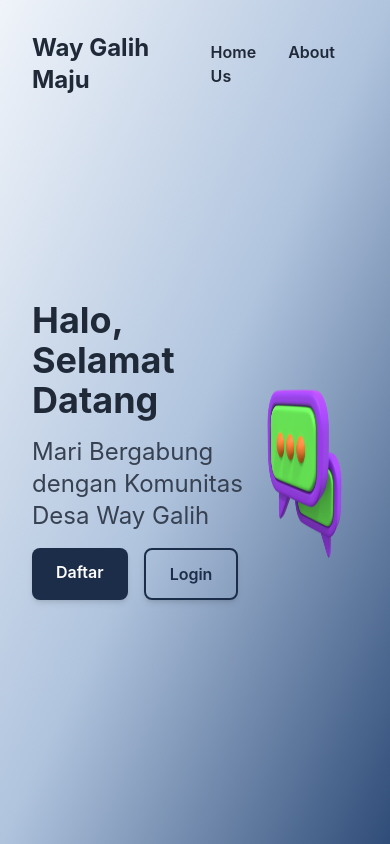
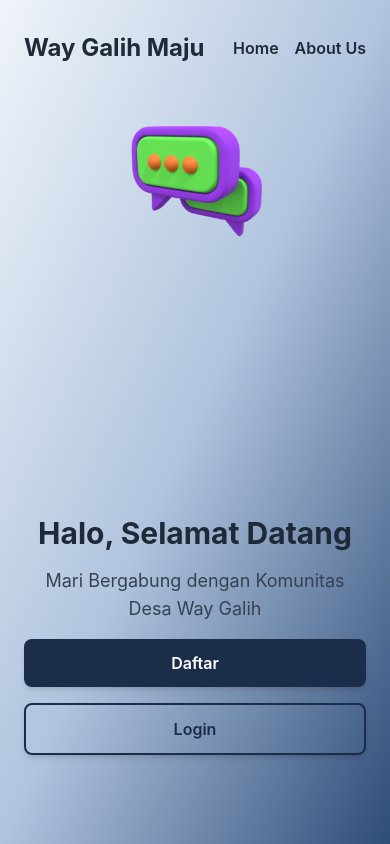
Before and after one commit to samanbrembo14/way-galih-project, a React (Create React App) app: page / in a window 390 px wide. Built offline with nearby package versions, Linux system fonts and the light colour scheme.

Commit message:
updateee

```diff
--- a/src/components/InfoDetailPage.js
+++ b/src/components/InfoDetailPage.js
@@ -76,7 +76,7 @@ const InfoDetailPage = () => {
                         <img
                             src={`http://localhost:5000${infoDetail.image}`}
                             alt={infoDetail.title}
-                            className="max-w-lg h-auto rounded shadow-lg"
+                            className="w-full max-w-md h-auto rounded-lg shadow-lg object-cover"
                         />
                     </div>
                 )}
--- a/src/components/LandingPage.js
+++ b/src/components/LandingPage.js
@@ -3,36 +3,50 @@ import { Link } from 'react-router-dom';
 
 const LandingPage = () => {
     return (
-        <div className="min-h-screen bg-gradient-to-br from-[#f0f4fa] via-[#b0c4de] to-[#2F4C78] px-8 py-4">
+        <div className="min-h-screen bg-gradient-to-br from-[#f0f4fa] via-[#b0c4de] to-[#2F4C78] px-6 py-4">
             {/* Header */}
-            <header className="flex justify-between items-center py-4">
+            <header className="flex flex-wrap justify-between items-center py-4">
                 <h1 className="text-2xl font-bold text-gray-800">Way Galih Maju</h1>
-                <nav className="space-x-8">
-                    <Link to="/" className="text-gray-800 font-semibold hover:text-gray-600">Home</Link>
-                    <Link to="/about" className="text-gray-800 font-semibold hover:text-gray-600">About Us</Link>
+                <nav className="flex space-x-4">
+                    <Link to="/" className="text-gray-800 font-semibold hover:text-gray-600">
+                        Home
+                    </Link>
+                    <Link to="/about" className="text-gray-800 font-semibold hover:text-gray-600">
+                        About Us
+                    </Link>
                 </nav>
             </header>
 
             {/* Main Content */}
-            <div className="flex items-center justify-between min-h-[80vh]">
-                <div className="text-left max-w-lg space-y-4">
-                    <h2 className="text-4xl font-bold text-gray-800">
+            <div className="flex flex-col-reverse lg:flex-row items-center justify-between min-h-[80vh] gap-8">
+                <div className="text-center lg:text-left max-w-lg space-y-4">
+                    <h2 className="text-3xl lg:text-4xl font-bold text-gray-800">
                         Halo, Selamat Datang
                     </h2>
-                    <p className="text-2xl text-gray-700">
+                    <p className="text-lg lg:text-2xl text-gray-700">
                         Mari Bergabung dengan Komunitas Desa Way Galih
                     </p>
-                    <div className="flex space-x-4">
-                        <Link to="/register" className="px-6 py-3 bg-[#1B2D48] text-white rounded-lg font-semibold shadow-md hover:bg-opacity-90">
+                    <div className="flex flex-col lg:flex-row space-y-4 lg:space-y-0 lg:space-x-4 items-center lg:items-start">
+                        <Link
+                            to="/register"
+                            className="w-full lg:w-auto px-6 py-3 bg-[#1B2D48] text-white rounded-lg font-semibold shadow-md hover:bg-opacity-90 text-center"
+                        >
                             Daftar
                         </Link>
-                        <Link to="/login" className="px-6 py-3 border-2 border-[#1B2D48] text-[#1B2D48] rounded-lg font-semibold shadow-md hover:bg-[#1B2D48] hover:text-white">
+                        <Link
+                            to="/login"
+                            className="w-full lg:w-auto px-6 py-3 border-2 border-[#1B2D48] text-[#1B2D48] rounded-lg font-semibold shadow-md hover:bg-[#1B2D48] hover:text-white text-center"
+                        >
                             Login
                         </Link>
                     </div>
                 </div>
-                <div className="mt-8">
-                    <img src="/Images/Chatting.png" alt="Chat Icon" className="w-65 h-64" />
+                <div className="flex justify-center">
+                    <img
+                        src="/Images/Chatting.png"
+                        alt="Chat Icon"
+                        className="w-48 h-48 lg:w-64 lg:h-64 object-contain"
+                    />
                 </div>
             </div>
         </div>
--- a/src/components/NavigationBar.js
+++ b/src/components/NavigationBar.js
@@ -5,15 +5,18 @@ const NavigationBar = () => {
     const location = useLocation();
 
     return (
-        <header className="relative flex flex-wrap justify-between items-center bg-[#5a90b6] px-4 md:px-8 py-4 text-white">
+        <header className="flex flex-wrap justify-between items-center bg-[#5a90b6] px-4 md:px-8 py-4 text-white">
+            {/* Logo dan Judul */}
             <div className="flex items-center space-x-4">
-                <img src="/images/logo.png" alt="Logo" className="w-10 h-10" />
-                <h1 className="text-xl md:text-2xl font-bold">Way Galih Maju</h1>
+                <img src="/images/logo.png" alt="Logo" className="w-8 h-8 md:w-10 md:h-10" />
+                <h1 className="text-lg md:text-xl font-bold">Way Galih Maju</h1>
             </div>
-            <nav className="space-x-4 md:space-x-8">
+
+            {/* Navigasi */}
+            <nav className="flex flex-wrap justify-end space-x-2 md:space-x-4 text-sm md:text-base">
                 <Link
                     to="/home"
-                    className={`px-3 py-2 rounded-full font-semibold ${
+                    className={`px-3 py-2 rounded-lg font-medium ${
                         location.pathname === '/home' ? 'bg-[#2F4C78] text-white' : 'hover:text-gray-300'
                     }`}
                 >
@@ -21,7 +24,7 @@ const NavigationBar = () => {
                 </Link>
                 <Link
                     to="/forum"
-                    className={`px-3 py-2 rounded-full font-semibold ${
+                    className={`px-3 py-2 rounded-lg font-medium ${
                         location.pathname === '/forum' ? 'bg-[#2F4C78] text-white' : 'hover:text-gray-300'
                     }`}
                 >
@@ -29,20 +32,21 @@ const NavigationBar = () => {
                 </Link>
                 <Link
                     to="/videos"
-                    className={`px-3 py-2 rounded-full font-semibold ${
+                    className={`px-3 py-2 rounded-lg font-medium ${
                         location.pathname === '/videos' ? 'bg-[#2F4C78] text-white' : 'hover:text-gray-300'
                     }`}
                 >
                     Video Belajar
                 </Link>
             </nav>
-            {/* Profile Section in Top Right */}
+
+            {/* Profil */}
             <div className="absolute top-4 right-4">
                 <Link
                     to="/profile"
                     className="bg-white p-1 rounded-full hover:bg-gray-200 flex items-center justify-center shadow-md"
                 >
-                    <img src="/images/user.png" alt="Account Icon" className="w-5 h-5 rounded-full" />
+                    <img src="/images/user.png" alt="Account Icon" className="w-4 h-4 md:w-5 md:h-5 rounded-full" />
                 </Link>
             </div>
         </header>
--- a/src/components/NewDiscussionPage.js
+++ b/src/components/NewDiscussionPage.js
@@ -38,6 +38,14 @@ const NewDiscussionPage = () => {
                 setError('Terjadi kesalahan saat mengirim data. Silakan coba lagi.');
                 setSuccess(false);
             });
+    };
+
+    const handleBack = () => {
+        if (window.history.length > 2) {
+            navigate(-1); // Kembali ke halaman sebelumnya jika ada
+        } else {
+            navigate('/forum'); // Fallback ke halaman forum jika tidak ada history sebelumnya
+        }
     };
 
     return (
@@ -97,7 +105,7 @@ const NewDiscussionPage = () => {
                     <div className="flex justify-between items-center">
                         <button
                             type="button"
-                            onClick={() => navigate(-1)} // Navigasi kembali ke halaman sebelumnya
+                            onClick={handleBack} // Menggunakan fungsi handleBack
                             className="bg-gray-300 text-gray-700 font-semibold px-6 py-2 rounded-lg"
                         >
                             Kembali
--- a/src/components/VideosPage.js
+++ b/src/components/VideosPage.js
@@ -1,9 +1,9 @@
 import React, { useState, useEffect } from 'react';
-import { Link, useLocation, useNavigate } from 'react-router-dom';
+import { useNavigate } from 'react-router-dom';
 import axios from 'axios';
+import NavigationBar from './NavigationBar'; // Impor komponen NavigationBar
 
 const VideoPage = () => {
-    const location = useLocation();
     const navigate = useNavigate();
 
     const [searchQuery, setSearchQuery] = useState('');
@@ -56,43 +56,7 @@ const VideoPage = () => {
     return (
         <div className="min-h-screen bg-[#e6f0fa]">
             {/* Header */}
-            <header className="flex flex-wrap justify-between items-center bg-[#5a90b6] px-4 md:px-8 py-4 text-white">
-                <div className="flex items-center space-x-4">
-                    <img src="/images/logo.png" alt="Logo" className="w-10 h-10" />
-                    <h1 className="text-xl md:text-2xl font-bold">Way Galih Maju</h1>
-                </div>
-                <nav className="space-x-4 md:space-x-8">
-                    <Link
-                        to="/home"
-                        className={`px-3 py-2 rounded-full font-semibold ${
-                            location.pathname === '/home' ? 'bg-[#2F4C78] text-white' : 'hover:text-gray-300'
-                        }`}
-                    >
-                        Home
-                    </Link>
-                    <Link
-                        to="/forum"
-                        className={`px-3 py-2 rounded-full font-semibold ${
-                            location.pathname === '/forum' ? 'bg-[#2F4C78] text-white' : 'hover:text-gray-300'
-                        }`}
-                    >
-                        Forum Diskusi
-                    </Link>
-                    <Link
-                        to="/videos"
-                        className={`px-3 py-2 rounded-full font-semibold ${
-                            location.pathname === '/videos' ? 'bg-[#2F4C78] text-white' : 'hover:text-gray-300'
-                        }`}
-                    >
-                        Video Belajar
-                    </Link>
-                </nav>
-                <div className="flex items-center mt-4 md:mt-0">
-                    <Link to="/profile" className="bg-white p-2 rounded-full hover:bg-gray-200 flex items-center justify-center">
-                        <img src="/images/user.png" alt="Account Icon" className="w-5 h-5 rounded-full" />
-                    </Link>
-                </div>
-            </header>
+            <NavigationBar /> {/* Gunakan NavigationBar */}
 
             {/* Konten Utama */}
             <main className="px-4 md:px-8 py-8">
```
Also changed, not shown: 1 other file (tests, documents, lock files or other folders).
